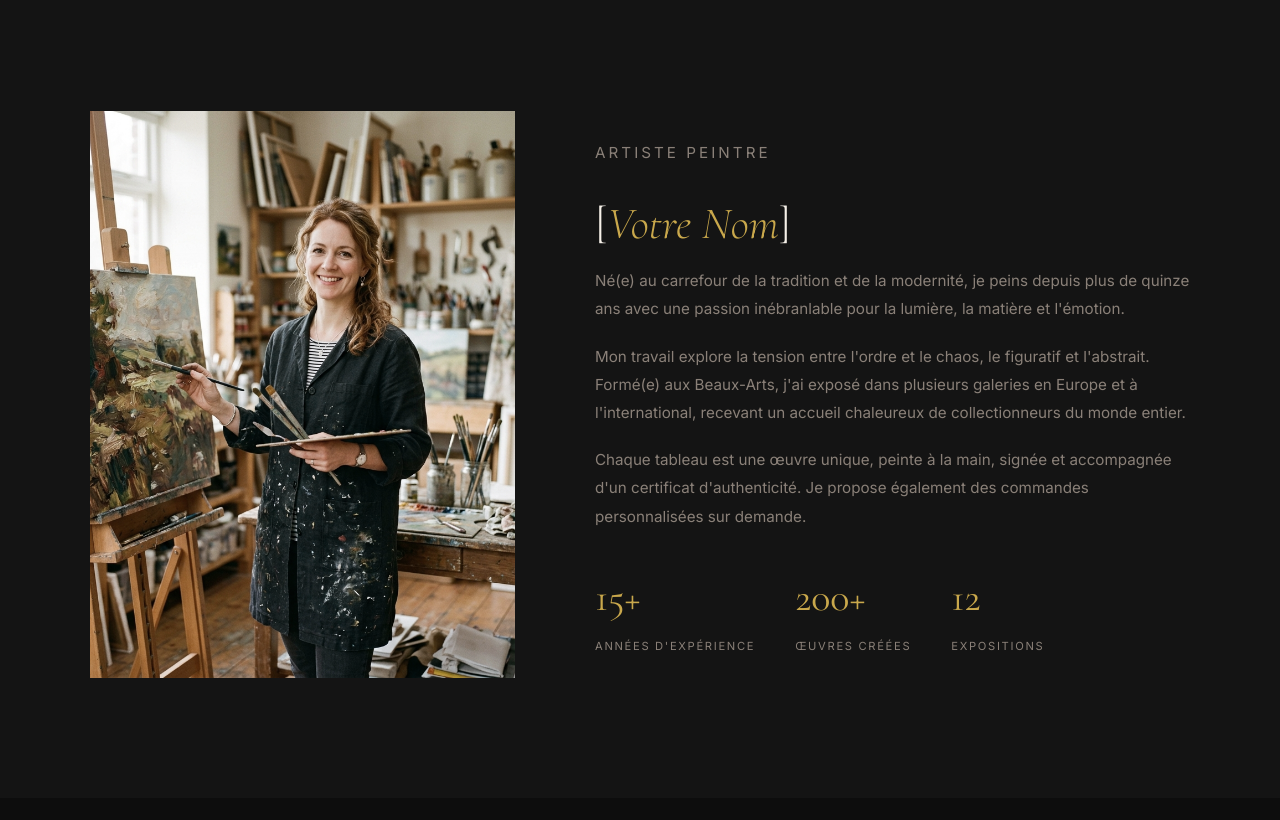
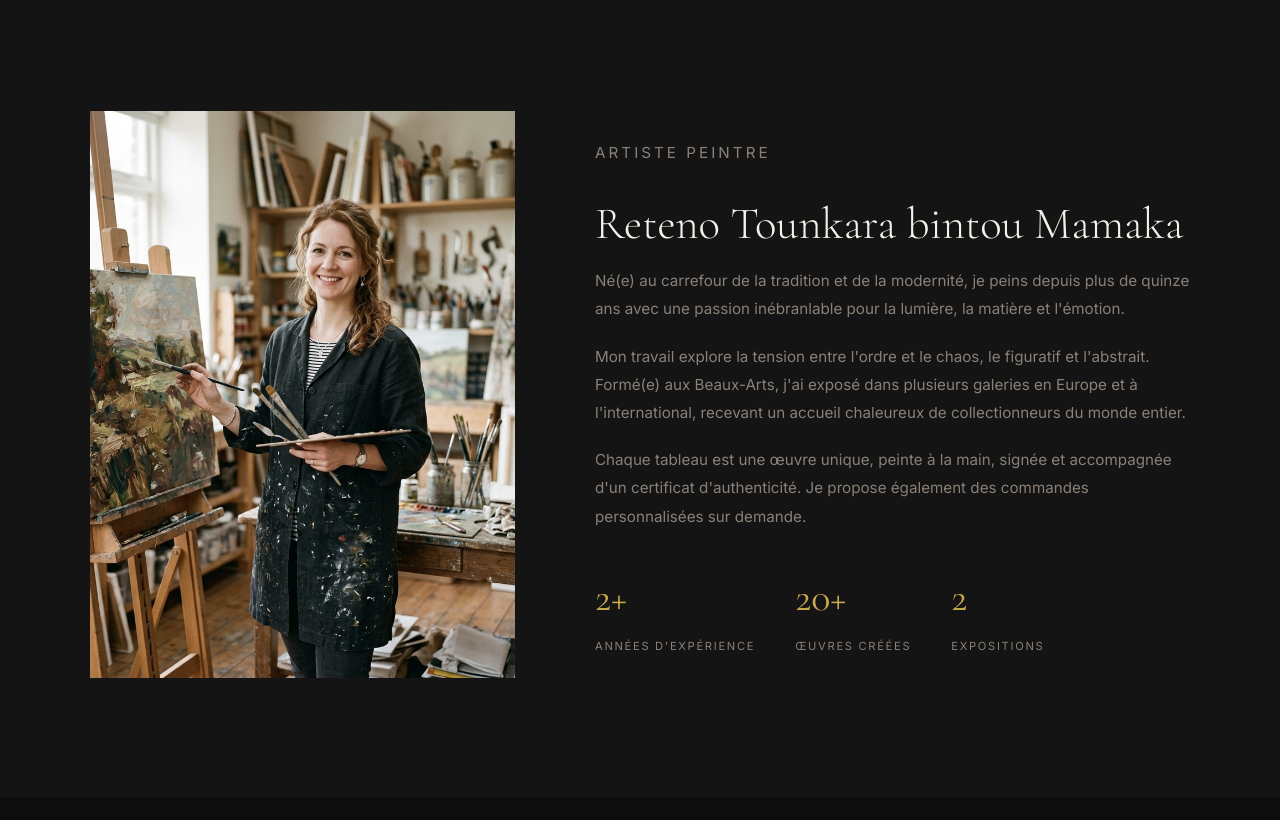
Before and after one commit to tounkilive00/website0, a PHP site: page / in a window 1280 px wide. Shown: the part 801-1621 px from the top of the page. Run offline with PHP 8.4, Linux system fonts and the light colour scheme; data that the repository does not hold is empty; some libraries are stand-ins or nearby versions.

Commit message:
update 3

```diff
--- a/admin/contacts.php
+++ b/admin/contacts.php
@@ -5,7 +5,7 @@ require_once '../db.php';
 
 // Mark a message as read
 if (isset($_GET['read'])) {
-    $stmt = getDB()->prepare("UPDATE contacts SET is_read = TRUE WHERE id = $1");
+    $stmt = getDB()->prepare("UPDATE contacts SET is_read = TRUE WHERE id = ?");
     $stmt->execute([intval($_GET['read'])]);
     header('Location: contacts.php');
     exit;
@@ -13,7 +13,7 @@ if (isset($_GET['read'])) {
 
 // Delete a message
 if (isset($_GET['delete'])) {
-    $stmt = getDB()->prepare("DELETE FROM contacts WHERE id = $1");
+    $stmt = getDB()->prepare("DELETE FROM contacts WHERE id = ?");
     $stmt->execute([intval($_GET['delete'])]);
     header('Location: contacts.php?msg=' . urlencode('Message supprimé.'));
     exit;
--- a/biography.php
+++ b/biography.php
@@ -1,4 +1,3 @@
-<!-- ══ BIOGRAPHIE ══ -->
 <section id="about">
   <div class="about-grid">
     <div class="about-img-wrap">
@@ -7,21 +6,21 @@
     </div>
     <div class="about-text">
       <p class="about-subtitle">Artiste Peintre</p>
-      <h2>[<em>Votre Nom</em>]</h2>
+      <h2>Reteno Tounkara bintou Mamaka</h2>
       <p>Né(e) au carrefour de la tradition et de la modernité, je peins depuis plus de quinze ans avec une passion inébranlable pour la lumière, la matière et l'émotion.</p>
       <p>Mon travail explore la tension entre l'ordre et le chaos, le figuratif et l'abstrait. Formé(e) aux Beaux-Arts, j'ai exposé dans plusieurs galeries en Europe et à l'international, recevant un accueil chaleureux de collectionneurs du monde entier.</p>
       <p>Chaque tableau est une œuvre unique, peinte à la main, signée et accompagnée d'un certificat d'authenticité. Je propose également des commandes personnalisées sur demande.</p>
       <div class="about-stats">
         <div>
-          <span class="stat-num">15+</span>
+          <span class="stat-num">2+</span>
           <span class="stat-label">Années d'expérience</span>
         </div>
         <div>
-          <span class="stat-num">200+</span>
+          <span class="stat-num">20+</span>
           <span class="stat-label">Œuvres créées</span>
         </div>
         <div>
-          <span class="stat-num">12</span>
+          <span class="stat-num">2</span>
           <span class="stat-label">Expositions</span>
         </div>
       </div>
--- a/db.php
+++ b/db.php
@@ -43,7 +43,7 @@ function getAllPaintings(): array {
 }
 
 function getPainting(int $id): ?array {
-    $stmt = getDB()->prepare("SELECT * FROM paintings WHERE id = $1");
+    $stmt = getDB()->prepare("SELECT * FROM paintings WHERE id = ?");
     $stmt->execute([$id]);
     $row = $stmt->fetch();
     return $row ?: null;
@@ -52,7 +52,7 @@ function getPainting(int $id): ?array {
 function saveContact(string $name, string $email, string $subject, string $message): bool {
     try {
         $stmt = getDB()->prepare(
-            "INSERT INTO contacts (name, email, subject, message) VALUES ($1, $2, $3, $4)"
+            "INSERT INTO contacts (name, email, subject, message) VALUES (?, ?, ?, ?)"
         );
         return $stmt->execute([$name, $email, $subject, $message]);
     } catch (PDOException $e) {
--- a/index.php
+++ b/index.php
@@ -2,7 +2,6 @@
 require_once 'db.php';
 $paintings = getAllPaintings();
 
-// Inclure l'en-tête (HTML Head et Navigation)
 include 'header.php';
 ?>
 
@@ -26,7 +25,6 @@ include 'header.php';
 include 'biography.php';
 ?>
 
-<!-- ══ GALERIE ══ -->
 <section id="galerie">
   <div class="section-header">
     <span class="section-tag">Œuvres Originales</span>
```
